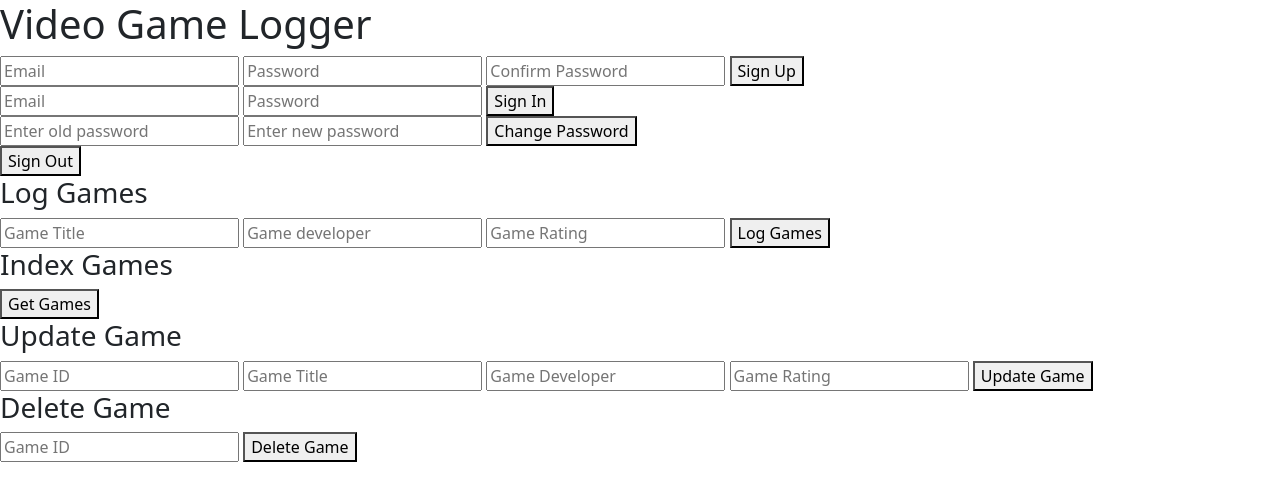
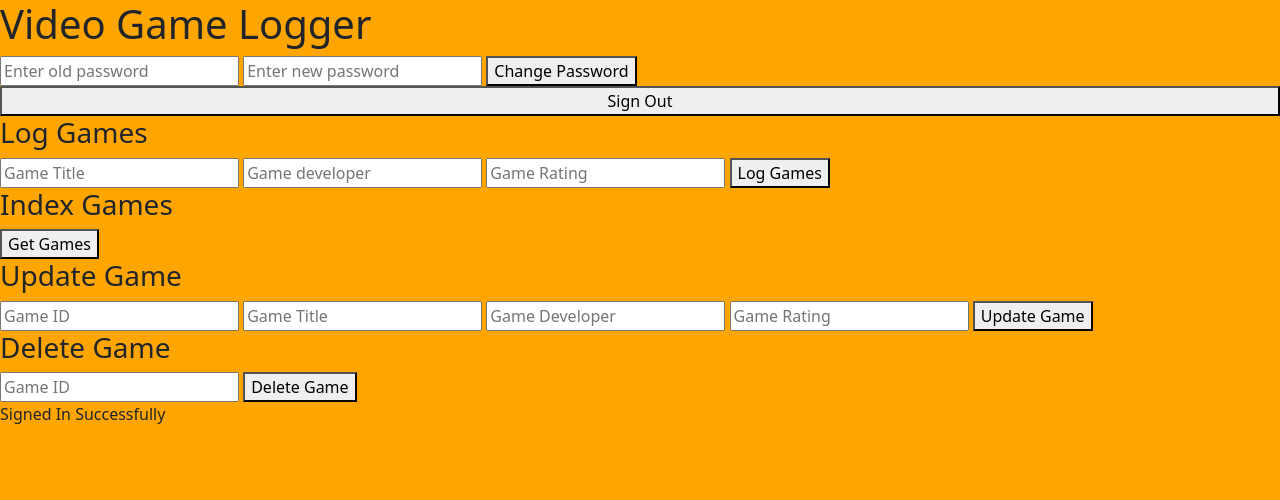
Before and after one commit to jgiang15/game-tracker-app-client, a website built with webpack: page index.html in a window 1280 px wide. Both pictures are taken after typing "name@example.com", "Sample123" into the empty fields and a click on the button "Sign In". Built offline with nearby package versions, Linux system fonts and the light colour scheme; files whose address does not match are found by name.

Commit message:
I added show and hides and attempted css but im not good with css

```diff
--- a/app/app.js
+++ b/app/app.js
@@ -18,4 +18,10 @@ $(() => {
   $('#show-games').on('click', '.delete-game-list', vidGamesEvents.onDeleteListGame)
   $('#show-games').on('submit', '.update-game-list', vidGamesEvents.onUpdateListGame
   )
+  $('#sign-out-button').hide()
+  $('#change-password-form').hide()
+  $('#log-games').hide()
+  $('#index-div').hide()
+  $('#update-game').hide()
+  $('#delete-game').hide()
 })
--- a/app/auth/ui.js
+++ b/app/auth/ui.js
@@ -2,7 +2,7 @@
 const store = require('../store.js')
 
 const onSignUpSuccess = function () {
-  // $('#auth-display').html('<p> Signed Up Successfully</p>')
+  $('#auth-display').html('<p> Signed Up Successfully</p>')
   $('form').trigger('reset')
 }
 const onSignUpFailure = function () {
@@ -10,33 +10,41 @@ const onSignUpFailure = function () {
 }
 
 const onSignInSuccess = function (response) {
-  // $('#auth-display').html('<p> Signed In Successfully</p>')
+  $('#auth-display').html('<p> Signed In Successfully</p>')
   $('form').trigger('reset')
   store.user = response.user
-  //   $('#new-game-button').show()
-  //   $('#change-password-form').show()
-  //   $('#sign-out-button').show()
-  //   $('#sign-in-form').hide()
-  //   $('#sign-up-form').hide()
+  $('#sign-out-button').show()
+  $('#change-password-form').show()
+  $('#log-games').show()
+  $('#index-div').show()
+  $('#update-game').show()
+  $('#delete-game').show()
+  $('#sign-in-form').hide()
+  $('#sign-up-form').hide()
 }
 const onSignInFailure = function () {
   $('#auth-display').html('<p>Sign In Failed</p>')
 }
 
 const onSignOutSuccess = function () {
-  // $('#auth-display').html('<p>Signed Out Successfully</p>')
+  $('#auth-display').html('<p>Signed Out Successfully</p>')
   $('form').trigger('reset')
-  // $('#sign-in-form').show()
-  // $('#sign-up-form').show()
-  // $('#change-password-form').hide()
-  // $('#sign-out-button').hide()
+  $('#sign-in-form').show()
+  $('#sign-up-form').show()
+  $('#sign-out-button').hide()
+  $('#change-password-form').hide()
+  $('#log-games').hide()
+  $('#index-div').hide()
+  $('#update-game').hide()
+  $('#delete-game').hide()
+  $('#show-games').hide()
 }
 const onSignOutFailure = function () {
   $('#auth-display').html('<p>Sign Out Failed</p>')
 }
 
 const onChangePasswordSuccess = function () {
-  // $('#auth-display').html('<p>Password Changed Successfully</p>')
+  $('#auth-display').html('<p>Password Changed Successfully</p>')
   $('form').trigger('reset')
 }
 const onChangePasswordFailure = function () {
--- a/app/styles/index.scss
+++ b/app/styles/index.scss
@@ -1 +1,12 @@
 @import '~bootstrap/scss/bootstrap';
+
+body {
+    background-color: orange;
+}
+
+body {
+    display:flex;
+    flex-direction: column;
+    justify-content: center;
+    align-content: center;
+}
--- a/app/vidGames/ui.js
+++ b/app/vidGames/ui.js
@@ -8,7 +8,6 @@ const onCreateGameSuccess = function (response) {
                       </div>
                     `
   $('#show-games').html(gameHtml)
-  console.log('Game Logged')
 
   $('form').trigger('reset')
 
--- a/index.html
+++ b/index.html
@@ -38,19 +38,22 @@
 
       <button id="sign-out-button">Sign Out</button>
 
-      <h3>Log Games</h3>
       <form id="log-games">
+        <h3>Log Games</h3>
         <input name="game[title]" type="text" placeholder="Game Title" required>
         <input name="game[developer]" type="text" placeholder="Game developer">
         <input name="game[rating]" type="text" placeholder="Game Rating">
         <button type="'submit">Log Games</button>
       </form>
 
+
+      <div id="index-div">
       <h3>Index Games</h3>
       <button id="index-games">Get Games</button>
+      </div>
 
-      <h3>Update Game</h3>
       <form id="update-game">
+        <h3>Update Game</h3>
         <input name="game[id]" type="text" placeholder="Game ID">
         <input name="game[title]" type="text" placeholder="Game Title">
         <input name="game[developer]" type="text" placeholder="Game Developer">
@@ -58,13 +61,13 @@
         <button type="'submit">Update Game</button>
       </form>
 
-      <h3>Delete Game</h3>
       <form id="delete-game">
+        <h3>Delete Game</h3>
         <input name="id" type="text" placeholder="Game ID">
         <button type="'submit">Delete Game</button>
       </form>
 
       <section id="auth-display"></section>
-      <section id="show-games"></section>
+        <section id="show-games"></section>
     </body>
 </html>
```
